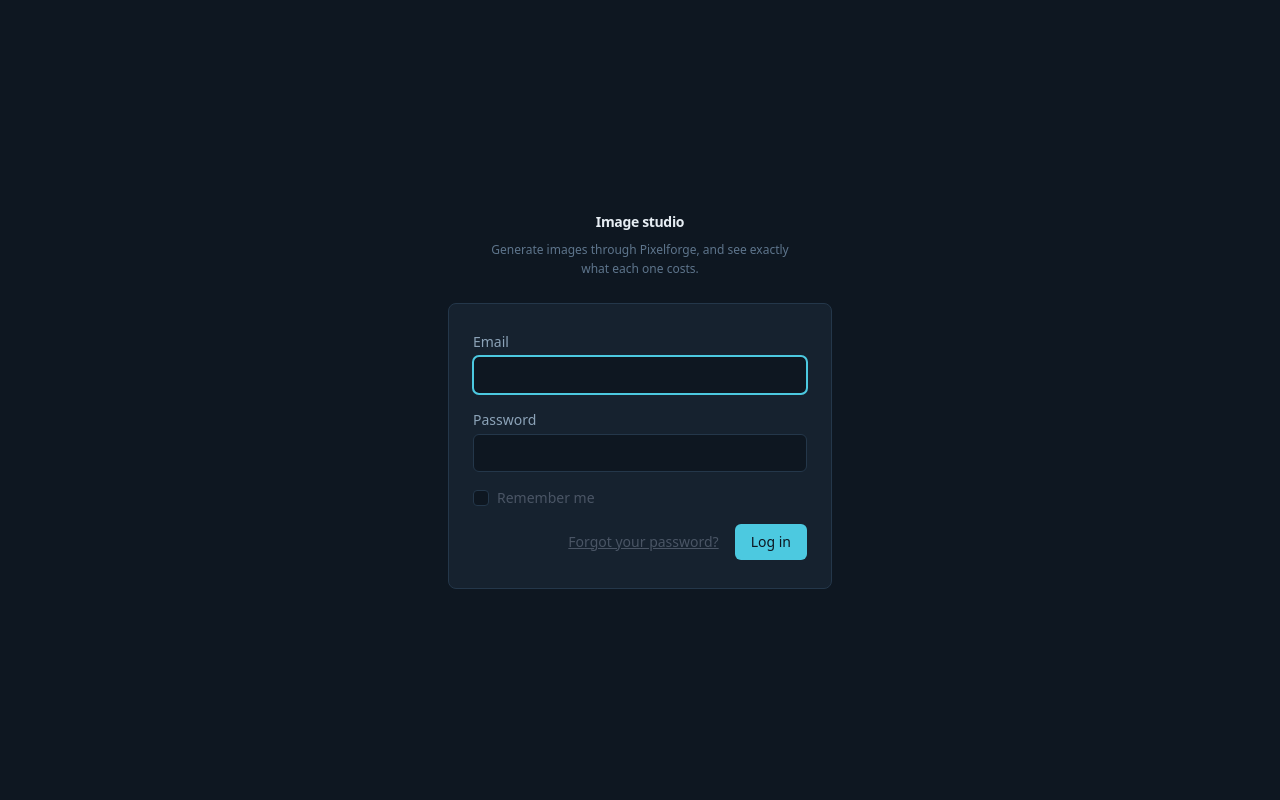
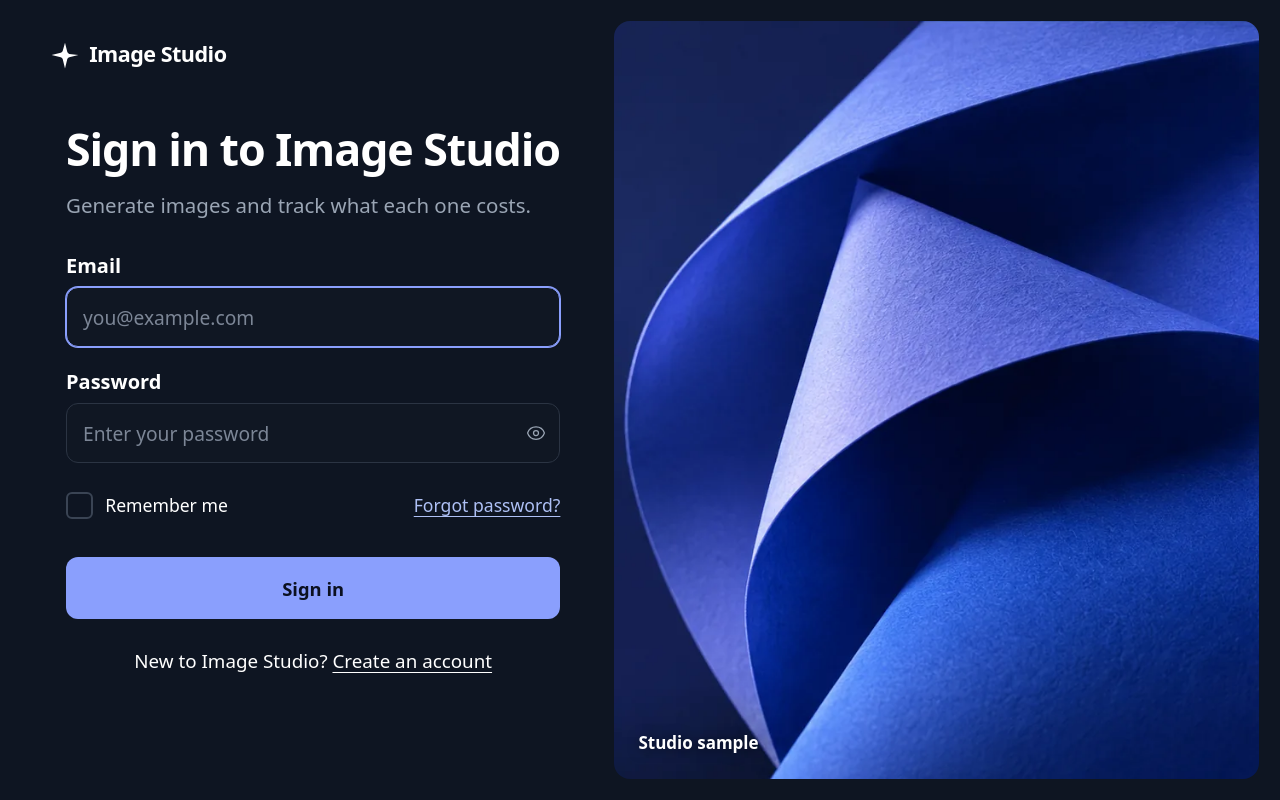
Before and after one commit to jenry23/pixelforge-image-studio, a Laravel app: page /login in a window 1280 px wide. Run offline with Laravel 12, Linux system fonts and the light colour scheme; style sheets or scripts are compiled from the project's sources; some libraries are stand-ins or nearby versions; some web fonts are replaced.

Commit message:
Redesign the sign-in page around the studio artwork
Rebuilds /login as a two-column layout: the form on the left and a cobalt
studio sample on the right.

- Artwork converted to WebP and served from public/images/login-hero.webp
  (40KB, down from an 842KB PNG), cropped above the caption so the caption
  is not part of the asset.
- The caption is real HTML in a <figcaption>, so it stays selectable,
  translatable and available to screen readers.
- object-fit: cover on desktop. On phones the <img> is never rendered at
  all, via useMediaQuery + v-if: hiding it with CSS would still cost every
  phone user the download, which is the one thing this had to avoid.
- Adds an icon set under Components/Icons following the inline-SVG
  convention already used in the app (24x24, stroke currentColor): a
  four-point star for the wordmark and a paired eye / eye-slash for the
  password toggle. No icon dependency added.
- The password toggle is a real button with aria-label and aria-pressed,
  not a decorative glyph.
- Responsive down to 360px with no horizontal overflow at any width, and a
  reduced type scale below the sm breakpoint so a phone does not get
  desktop-sized labels.

Layout, type scale and colour were measured against the design rather than
estimated; every element now lands within 3px of it vertically.

Also updates the e2e sign-in helper, whose getByLabel('Password') became
ambiguous once the toggle gained that aria-label, and points the Playwright
baseURL at the app's APP_URL.

8 new browser tests cover the rules that would otherwise regress silently:
no fetch on mobile, object-fit on desktop, WebP content type, the caption
being text, the toggle, and overflow at five widths.

```diff
--- a/playwright.config.js
+++ b/playwright.config.js
@@ -26,7 +26,8 @@ export default defineConfig({
     reporter: process.env.CI ? 'line' : [['list'], ['html', { open: 'never' }]],
 
     use: {
-        baseURL: process.env.APP_URL ?? 'http://127.0.0.1:8000',
+        // Matches the app's APP_URL; override with APP_URL=… to point elsewhere.
+        baseURL: process.env.APP_URL ?? 'http://localhost:3000',
         trace: 'retain-on-failure',
         screenshot: 'only-on-failure',
     },
--- /dev/null
+++ b/resources/js/Components/Icons/Eye.vue
@@ -0,0 +1,17 @@
+<template>
+    <!-- Heroicons outline "eye", matching the inline SVG convention already
+         used elsewhere in this app (24x24, stroke currentColor). -->
+    <svg
+        viewBox="0 0 24 24"
+        fill="none"
+        stroke="currentColor"
+        stroke-width="1.5"
+        stroke-linecap="round"
+        stroke-linejoin="round"
+        aria-hidden="true"
+        xmlns="http://www.w3.org/2000/svg"
+    >
+        <path d="M2.036 12.322a1.012 1.012 0 0 1 0-.639C3.423 7.51 7.36 4.5 12 4.5c4.638 0 8.573 3.007 9.963 7.178.07.207.07.431 0 .639C20.577 16.49 16.64 19.5 12 19.5c-4.638 0-8.573-3.007-9.963-7.178Z" />
+        <path d="M15 12a3 3 0 1 1-6 0 3 3 0 0 1 6 0Z" />
+    </svg>
+</template>
--- /dev/null
+++ b/resources/js/Components/Icons/EyeSlash.vue
@@ -0,0 +1,15 @@
+<template>
+    <!-- Heroicons outline "eye-slash", the paired state for the password toggle. -->
+    <svg
+        viewBox="0 0 24 24"
+        fill="none"
+        stroke="currentColor"
+        stroke-width="1.5"
+        stroke-linecap="round"
+        stroke-linejoin="round"
+        aria-hidden="true"
+        xmlns="http://www.w3.org/2000/svg"
+    >
+        <path d="M3.98 8.223A10.477 10.477 0 0 0 1.934 12C3.226 16.338 7.244 19.5 12 19.5c.993 0 1.953-.138 2.863-.395M6.228 6.228A10.451 10.451 0 0 1 12 4.5c4.756 0 8.773 3.162 10.065 7.498a10.522 10.522 0 0 1-4.293 5.774M6.228 6.228 3 3m3.228 3.228 3.65 3.65m7.894 7.894L21 21m-3.228-3.228-3.65-3.65m0 0a3 3 0 1 0-4.243-4.243m4.242 4.242L9.88 9.88" />
+    </svg>
+</template>
--- /dev/null
+++ b/resources/js/Components/Icons/StarFour.vue
@@ -0,0 +1,16 @@
+<template>
+    <!--
+        A simple four-point star, used beside the wordmark.
+
+        Solid rather than outlined: at 20px an outlined four-point star loses its
+        points to the stroke and reads as a smudge.
+    -->
+    <svg
+        viewBox="0 0 24 24"
+        fill="currentColor"
+        aria-hidden="true"
+        xmlns="http://www.w3.org/2000/svg"
+    >
+        <path d="M12 1.5 13.92 9.3a2.4 2.4 0 0 0 1.74 1.74L23.5 12l-7.84 1.92a2.4 2.4 0 0 0-1.74 1.74L12 23.5l-1.92-7.84a2.4 2.4 0 0 0-1.74-1.74L0.5 12l7.84-1.92a2.4 2.4 0 0 0 1.74-1.74L12 1.5Z" />
+    </svg>
+</template>
--- /dev/null
+++ b/resources/js/Composables/useMediaQuery.js
@@ -0,0 +1,31 @@
+import { onBeforeUnmount, onMounted, ref } from 'vue'
+
+/**
+ * Reactive `matchMedia`.
+ *
+ * Used to keep the login artwork out of the DOM entirely on small screens.
+ * Hiding an `<img>` with `display: none` is not enough — browsers still fetch
+ * it — so the only reliable way to skip the download is for the element never
+ * to be rendered. `v-if` on this is that guarantee.
+ *
+ * Starts false so the first client render never requests the image before we
+ * know the viewport can use it.
+ */
+export function useMediaQuery(query) {
+    const matches = ref(false)
+
+    let mql = null
+    const update = (event) => (matches.value = event.matches)
+
+    onMounted(() => {
+        if (typeof window === 'undefined' || !window.matchMedia) return
+
+        mql = window.matchMedia(query)
+        matches.value = mql.matches
+        mql.addEventListener('change', update)
+    })
+
+    onBeforeUnmount(() => mql?.removeEventListener('change', update))
+
+    return matches
+}
--- a/resources/js/Pages/Auth/Login.vue
+++ b/resources/js/Pages/Auth/Login.vue
@@ -1,100 +1,172 @@
 <script setup>
-import Checkbox from '@/Components/Checkbox.vue';
-import GuestLayout from '@/Layouts/GuestLayout.vue';
-import InputError from '@/Components/InputError.vue';
-import InputLabel from '@/Components/InputLabel.vue';
-import PrimaryButton from '@/Components/PrimaryButton.vue';
-import TextInput from '@/Components/TextInput.vue';
-import { Head, Link, useForm } from '@inertiajs/vue3';
+import { ref } from 'vue'
+import { Head, Link, useForm } from '@inertiajs/vue3'
+import InputError from '@/Components/InputError.vue'
+import Eye from '@/Components/Icons/Eye.vue'
+import EyeSlash from '@/Components/Icons/EyeSlash.vue'
+import StarFour from '@/Components/Icons/StarFour.vue'
+import { useMediaQuery } from '@/Composables/useMediaQuery.js'
 
 defineProps({
-    canResetPassword: {
-        type: Boolean,
-    },
-    status: {
-        type: String,
-    },
-});
+    canResetPassword: { type: Boolean },
+    status: { type: String },
+})
 
 const form = useForm({
     email: '',
     password: '',
     remember: false,
-});
+})
+
+const showPassword = ref(false)
+
+/**
+ * The artwork is decorative, so it is not worth a download on a phone where it
+ * is never shown. `v-if` on this keeps the <img> out of the DOM entirely —
+ * hiding it with CSS would still fetch it.
+ */
+const showArtwork = useMediaQuery('(min-width: 1024px)')
 
 const submit = () => {
     form.post(route('login'), {
         onFinish: () => form.reset('password'),
-    });
-};
+    })
+}
 </script>
 
 <template>
-    <GuestLayout>
-        <Head title="Log in" />
+    <Head title="Sign in" />
 
-        <div v-if="status" class="mb-4 text-sm font-medium text-green-600">
+    <div class="min-h-screen bg-[#0e1522] lg:grid lg:grid-cols-[48fr_52fr]">
+        <!-- Form side -->
+        <div class="relative flex min-h-screen items-center justify-center px-6 py-20 sm:px-10 sm:py-28 lg:pl-[3.25rem]">
+            <Link
+                href="/"
+                class="absolute left-6 top-8 inline-flex items-center gap-2.5 rounded text-[1.35rem] font-semibold tracking-tight text-white sm:left-10 lg:left-[3.2rem] lg:top-[2.4rem]"
+            >
+                <StarFour class="size-7 shrink-0" />
+                Image Studio
+            </Link>
+
+            <div class="w-full max-w-[30.9rem]">
+                    <h1 class="text-[2.1rem] font-bold leading-[1.12] tracking-tight text-white sm:text-[2.8rem]">
+                        Sign in to Image Studio
+                    </h1>
+                    <p class="mt-[0.9rem] text-[1.1rem] leading-relaxed text-[#9aa5b4] sm:text-[1.28rem]">
+                        Generate images and track what each one costs.
+                    </p>
+
+                    <div
+                        v-if="status"
+                        class="mt-6 rounded-lg border border-ok/30 bg-ok/10 px-4 py-2.5 text-sm text-ok"
+                    >
                         {{ status }}
                     </div>
 
-        <form @submit.prevent="submit">
+                    <form class="mt-[2.1rem]" @submit.prevent="submit">
                         <div>
-                <InputLabel for="email" value="Email" />
-
-                <TextInput
+                            <label for="email" class="block text-[1.05rem] font-semibold leading-none text-white sm:text-[1.25rem]">
+                                Email
+                            </label>
+                            <input
                                 id="email"
+                                v-model="form.email"
                                 type="email"
-                    class="mt-1 block w-full"
-                    v-model="form.email"
                                 required
                                 autofocus
                                 autocomplete="username"
+                                placeholder="you@example.com"
+                                class="mt-[0.7rem] block h-[3.4rem] w-full sm:h-[3.75rem] rounded-xl border border-[#2b3443] bg-[#101723] px-4 text-[1.0625rem] text-white placeholder:text-[#7c8696] sm:text-[1.2rem] focus:border-[#8a9ffd] focus:outline-none focus:ring-1 focus:ring-[#8a9ffd]"
                             />
-
                             <InputError class="mt-2" :message="form.errors.email" />
                         </div>
 
-            <div class="mt-4">
-                <InputLabel for="password" value="Password" />
-
-                <TextInput
+                        <div class="mt-[1.55rem]">
+                            <label for="password" class="block text-[1.05rem] font-semibold leading-none text-white sm:text-[1.25rem]">
+                                Password
+                            </label>
+                            <div class="relative mt-[0.7rem]">
+                                <input
                                     id="password"
-                    type="password"
-                    class="mt-1 block w-full"
                                     v-model="form.password"
+                                    :type="showPassword ? 'text' : 'password'"
                                     required
                                     autocomplete="current-password"
+                                    placeholder="Enter your password"
+                                    class="block h-[3.4rem] w-full rounded-xl border border-[#2b3443] bg-[#101723] pl-4 pr-14 sm:h-[3.75rem] text-[1.0625rem] text-white placeholder:text-[#7c8696] sm:text-[1.2rem] focus:border-[#8a9ffd] focus:outline-none focus:ring-1 focus:ring-[#8a9ffd]"
                                 />
-
+                                <button
+                                    type="button"
+                                    :aria-label="showPassword ? 'Hide password' : 'Show password'"
+                                    :aria-pressed="showPassword"
+                                    class="absolute inset-y-0 right-0 flex w-12 items-center justify-center rounded-r-xl text-[#9aa5b4] transition-colors hover:text-white focus-visible:outline-none focus-visible:ring-2 focus-visible:ring-[#8a9ffd]"
+                                    @click="showPassword = !showPassword"
+                                >
+                                    <component :is="showPassword ? EyeSlash : Eye" class="size-5" />
+                                </button>
+                            </div>
                             <InputError class="mt-2" :message="form.errors.password" />
                         </div>
 
-            <div class="mt-4 block">
-                <label class="flex items-center">
-                    <Checkbox name="remember" v-model:checked="form.remember" />
-                    <span class="ms-2 text-sm text-gray-600"
-                        >Remember me</span
-                    >
+                        <div class="mt-[1.8rem] flex flex-wrap items-center justify-between gap-3">
+                            <label class="flex cursor-pointer items-center gap-3 text-[1rem] text-white sm:text-[1.1rem]">
+                                <input
+                                    v-model="form.remember"
+                                    type="checkbox"
+                                    name="remember"
+                                    class="size-[1.45rem] shrink-0 rounded-md border-2 border-[#3a4454] sm:size-[1.7rem] bg-transparent text-[#8a9ffd] focus:ring-1 focus:ring-[#8a9ffd] focus:ring-offset-0"
+                                />
+                                Remember me
                             </label>
-            </div>
 
-            <div class="mt-4 flex items-center justify-end">
                             <Link
                                 v-if="canResetPassword"
                                 :href="route('password.request')"
-                    class="rounded-md text-sm text-gray-600 underline hover:text-gray-900 focus:outline-none focus:ring-2 focus:ring-indigo-500 focus:ring-offset-2"
+                                class="text-[1rem] text-[#aec0f5] underline underline-offset-4 hover:text-white sm:text-[1.1rem]"
                             >
-                    Forgot your password?
+                                Forgot password?
                             </Link>
+                        </div>
 
-                <PrimaryButton
-                    class="ms-4"
-                    :class="{ 'opacity-25': form.processing }"
+                        <button
+                            type="submit"
                             :disabled="form.processing"
+                            class="mt-[2.4rem] h-[3.5rem] w-full sm:h-[3.875rem] rounded-xl bg-[#8a9ffd] text-[1.05rem] font-bold sm:text-[1.15rem] text-[#0b1020] transition-opacity hover:opacity-90 focus-visible:outline-none focus-visible:ring-2 focus-visible:ring-[#8a9ffd] focus-visible:ring-offset-2 focus-visible:ring-offset-[#0e1522] disabled:opacity-50"
                         >
-                    Log in
-                </PrimaryButton>
+                            {{ form.processing ? 'Signing in…' : 'Sign in' }}
+                        </button>
+
+                        <p class="mt-[1.75rem] text-center text-[1.05rem] text-white sm:text-[1.175rem]">
+                            New to Image Studio?
+                            <Link
+                                :href="route('register')"
+                                class="text-white underline underline-offset-4 hover:text-[#aec0f5]"
+                            >
+                                Create an account
+                            </Link>
+                        </p>
+                    </form>
             </div>
-        </form>
-    </GuestLayout>
+        </div>
+
+        <!-- Artwork side. Desktop only: see useMediaQuery above. -->
+        <div v-if="showArtwork" class="hidden py-[1.3rem] pr-[1.3rem] lg:block">
+            <figure class="relative h-full overflow-hidden rounded-2xl">
+                <img
+                    src="/images/login-hero.webp"
+                    alt=""
+                    width="772"
+                    height="889"
+                    class="size-full object-cover"
+                />
+                <!-- Caption lives in HTML, not baked into the asset, so it stays
+                     selectable, translatable and legible to screen readers. -->
+                <figcaption
+                    class="absolute bottom-6 left-6 text-[1.0625rem] font-semibold text-white drop-shadow-[0_1px_6px_rgba(0,0,0,0.55)]"
+                >
+                    Studio sample
+                </figcaption>
+            </figure>
+        </div>
+    </div>
 </template>
```
Also changed, not shown: tests/e2e/login.spec.js (added, +92 -0 lines), tests/e2e/support.js (+5 -3 lines), public/images/login-hero.webp (added). Lines whose indentation alone changed are shown as unchanged.
